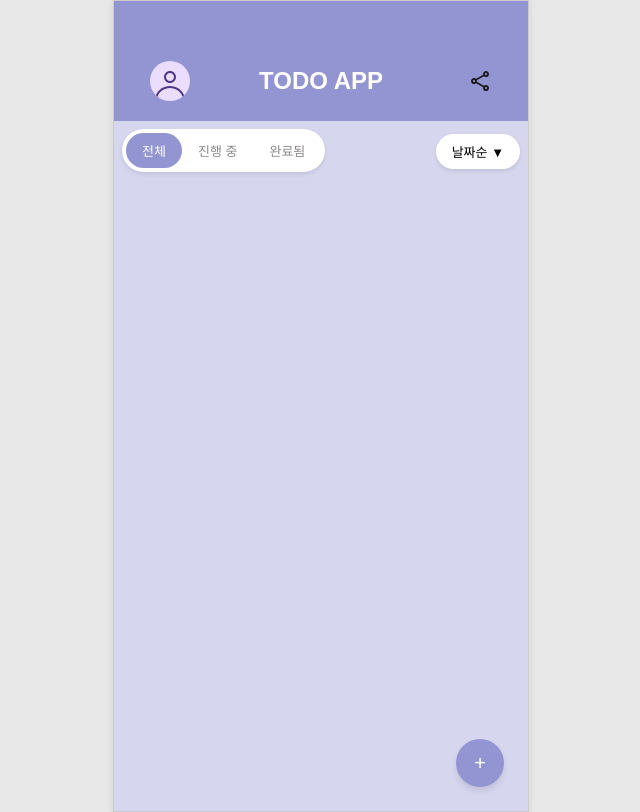
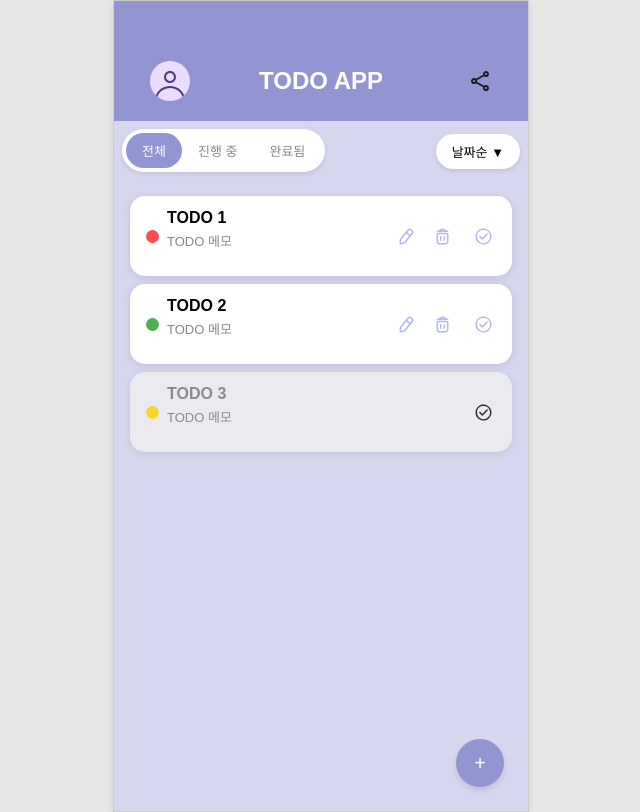
Before and after one commit to GROWLOG-youtube-mockup/todo-app, a React (Vite) app: page / in a window 1280 px wide. Shown: the whole page, without its empty margins (319-959 px from the left). Built offline with nearby package versions, Linux system fonts and the light colour scheme.

Commit message:
fix: 화면에 리스트가 안 보임 - filter todo list 변수에 초기값을 빈 배열로 넣어서 발생한 것으로 예상됨. - todo list를 초기값으로 추가하여 해결함

```diff
--- a/src/pages/TodoMain.jsx
+++ b/src/pages/TodoMain.jsx
@@ -126,7 +126,7 @@ function TodoMain() {
   };
 
   useEffect(() => {
-    let filterTodoList = [];
+    let filterTodoList = todoList;
 
     if (activeFilter !== '전체') {
       const isComplete = activeFilter === '완료됨';
```
